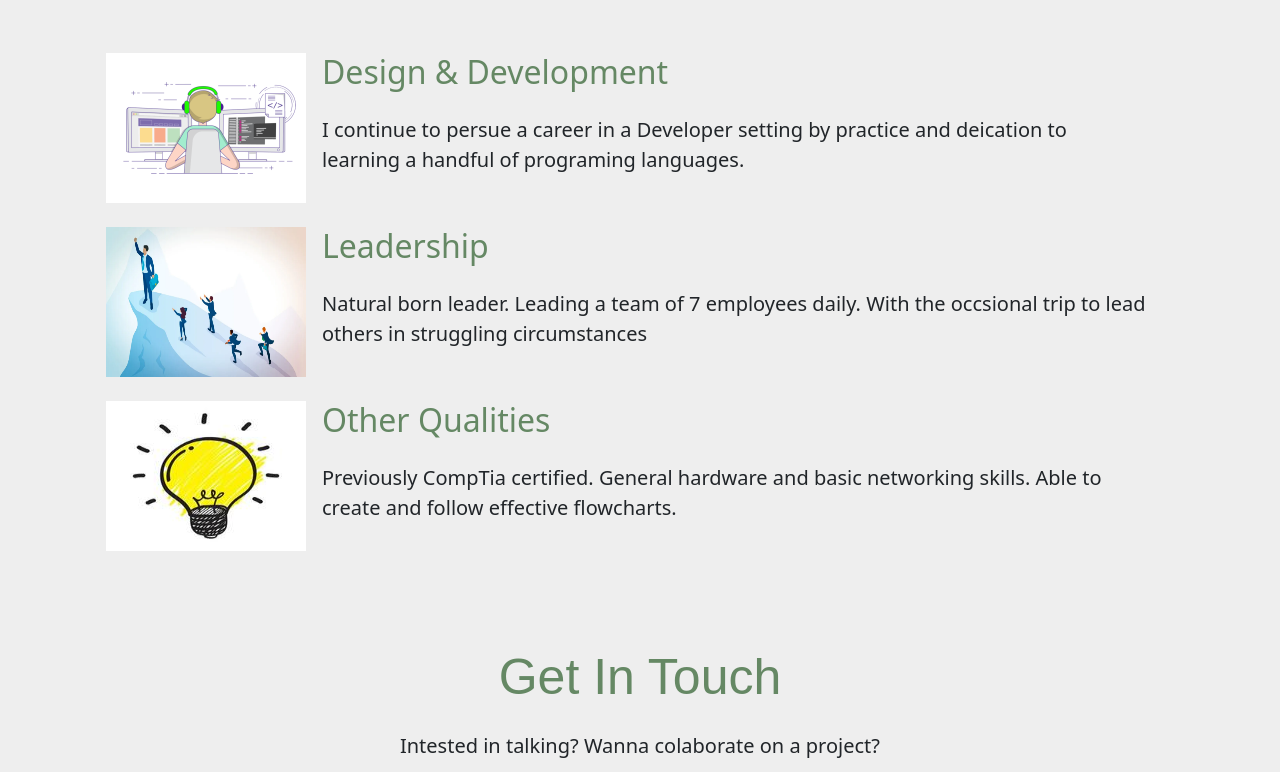
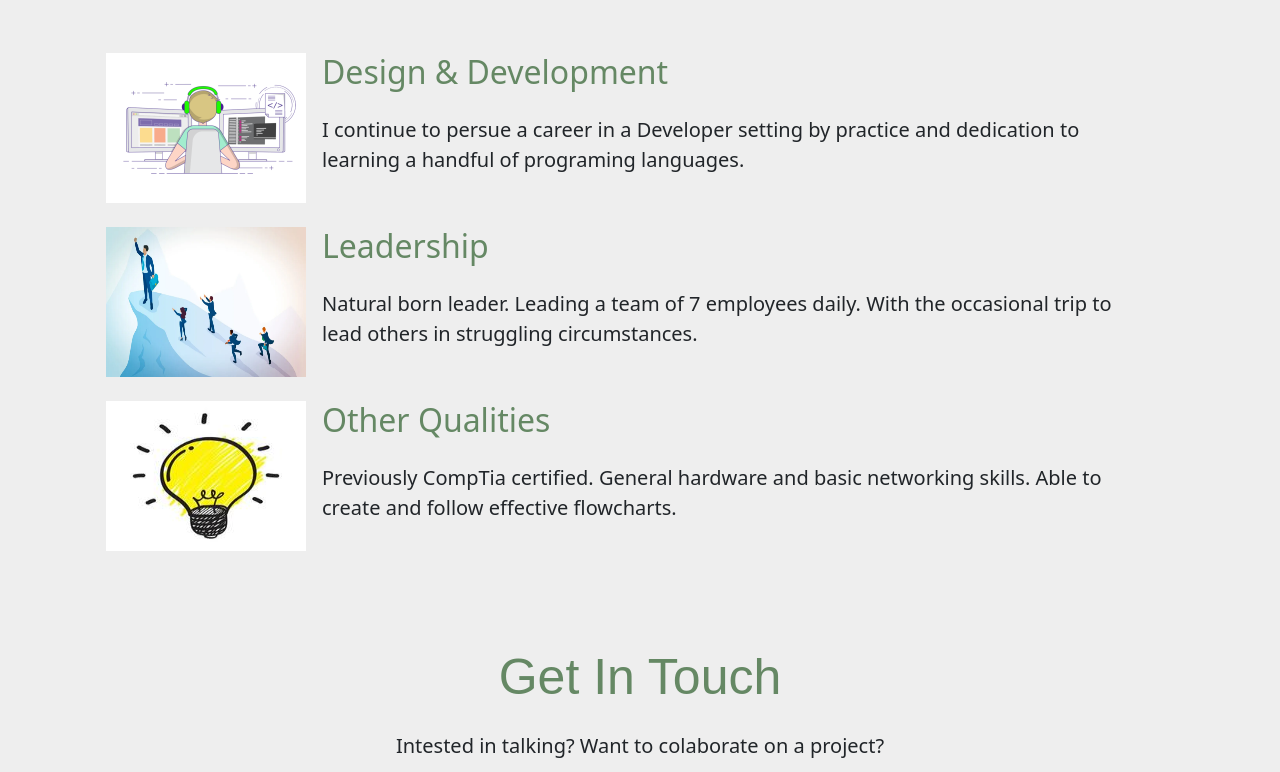
Before and after one commit to zshaffer1213/resume-me, a plain HTML site: page index.html in a window 1280 px wide. Shown: the part 1368-2140 px from the top of the page. Drawn offline with nearby package versions, Linux system fonts and the light colour scheme; a web font is replaced by a local one.

Commit message:
Add files via upload

```diff
--- a/index.html
+++ b/index.html
@@ -40,7 +40,7 @@
                 </div>
                 <div>
                   <h3 class="fs-2  heading-g">Design & Development</h3>
-                  <p class="lead pt-3">I continue to persue a career in a Developer setting by practice and deication to learning a handful of programing languages.</p>
+                  <p class="lead pt-3">I continue to persue a career in a Developer setting by practice and dedication to learning a handful of programing languages.</p>
                 </div>
               </div>
               <div class="col d-flex align-items-start">
@@ -49,7 +49,7 @@
                 </div>
                 <div>
                   <h3 class="fs-2 heading-g">Leadership</h3>
-                  <p class="lead pt-3">Natural born leader. Leading a team of 7 employees daily. With the occsional trip to lead others in struggling circumstances</p>
+                  <p class="lead pt-3">Natural born leader. Leading a team of 7 employees daily. With the occasional trip to lead others in struggling circumstances.</p>
                 </div>
               </div>
               <div class="col d-flex align-items-start">
@@ -68,7 +68,7 @@
     <section>
         <div class="container text-center mb-5">
             <h2 class="madimi-one-regular heading-g" style="font-size: 50px;">Get In Touch</h2>
-            <p class="pt-3 lead">Intested in talking? Wanna colaborate on a project?</p>
+            <p class="pt-3 lead">Intested in talking? Want to colaborate on a project?</p>
             <button type="button" class="btn btn-outline-success btn-lg" style="font-weight: 600;">Contact Me</button>
         </div>
     </section>
```
